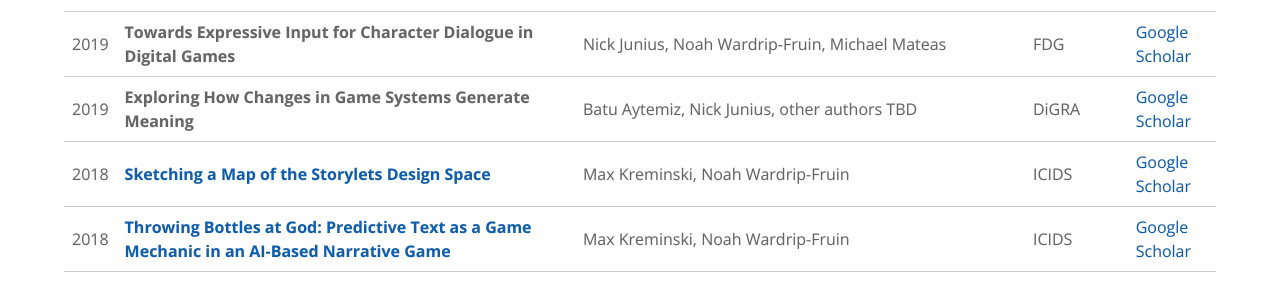
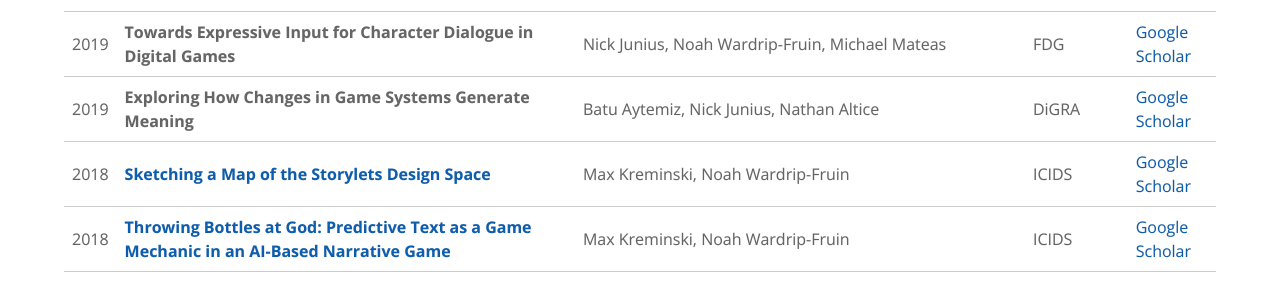
Before and after one commit to ExpressiveIntelligence/expressiveintelligence.github.io, a Jekyll site: the page built from publications/index.html, in a window 1280 px wide and 900 px high. Shown: the part 302-585 px from the top of the window. Built offline with Jekyll 4.4.1, drawn with Linux system fonts in a browser that asks for light colours.

Commit message:
Update FDG/DiGRA 2019 publications

```diff
--- a/_data/publications.json
+++ b/_data/publications.json
@@ -5,7 +5,7 @@
   "authors": ["Jacob Garbe", "Max Kreminski", "Ben Samuel", "Noah Wardrip-Fruin", "Michael Mateas"],
   "year": "2019",
   "venue": "FDG",
-  "venue_long": "Foundations of Digital Games (forthcoming)"
+  "venue_long": "Foundations of Digital Games"
 },
 {
   "title": "Building Worlds Together: Understanding Collaborative Co-Creation of Game Worlds",
@@ -13,7 +13,7 @@
   "authors": ["Devi Acharya", "Noah Wardrip-Fruin"],
   "year": "2019",
   "venue": "FDG",
-  "venue_long": "Foundations of Digital Games (forthcoming)"
+  "venue_long": "Foundations of Digital Games"
 },
 {
   "title": "Towards Expressive Input for Character Dialogue in Digital Games",
@@ -21,15 +21,15 @@
   "authors": ["Nick Junius", "Noah Wardrip-Fruin", "Michael Mateas"],
   "year": "2019",
   "venue": "FDG",
-  "venue_long": "Foundations of Digital Games (forthcoming)"
+  "venue_long": "Foundations of Digital Games"
 },
 {
   "title": "Exploring How Changes in Game Systems Generate Meaning",
   "url": "",
-  "authors": ["Batu Aytemiz", "Nick Junius", "other authors TBD"],
+  "authors": ["Batu Aytemiz", "Nick Junius", "Nathan Altice"],
   "year": "2019",
   "venue": "DiGRA",
-  "venue_long": "Digital Games Research Association (forthcoming)"
+  "venue_long": "Digital Games Research Association"
 },
 {
   "title": "Sketching a Map of the Storylets Design Space",
```
Also changed, not shown: 1 other file.
